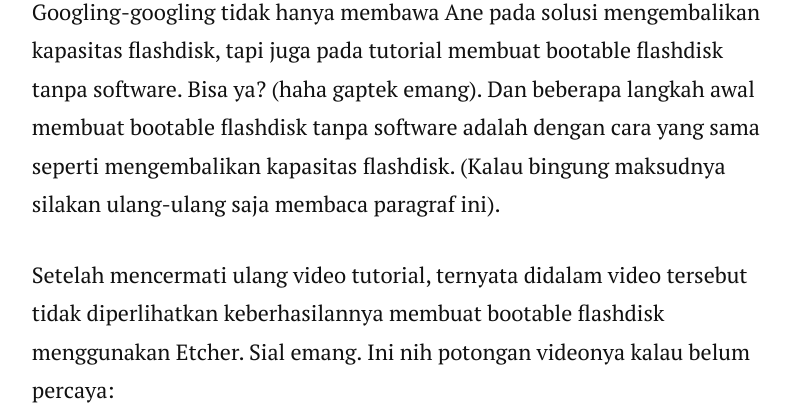
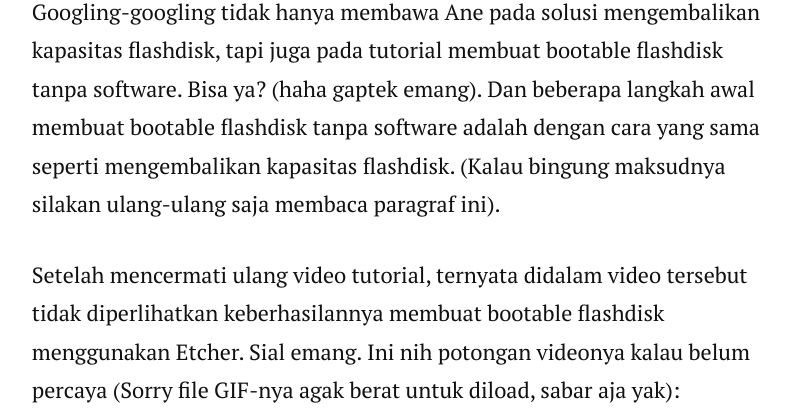
Before and after one commit to rifkifau/rifkifau.github.io, a Jekyll site: the page built from _posts/2019-01-19-berbagi-pengalaman-etcher-broke-my-usb-flashdisk.markdown, in a window 1280 px wide and 900 px high, scrolled down 6626 px, cut to the strip 0-418 px from the top of the window. Shown: the whole strip, without its empty margins (237-1027 px from the left). Built offline with Jekyll 4.4.1, drawn with Linux system fonts in a browser that asks for light colours; nearby versions of some CDN libraries; comment, search, counter and statistics services are not loaded.

Commit message:
Update 2019-01-19-berbagi-pengalaman-etcher-broke-my-usb-flashdisk.markdown

```diff
--- a/_posts/2019-01-19-berbagi-pengalaman-etcher-broke-my-usb-flashdisk.markdown
+++ b/_posts/2019-01-19-berbagi-pengalaman-etcher-broke-my-usb-flashdisk.markdown
@@ -80,6 +80,6 @@
 Googling-googling tidak hanya membawa Ane pada solusi mengembalikan kapasitas flashdisk, tapi juga pada tutorial membuat bootable flashdisk tanpa software. Bisa ya? (haha gaptek emang). Dan beberapa langkah awal membuat bootable flashdisk tanpa software adalah dengan cara yang sama seperti mengembalikan kapasitas flashdisk. (Kalau bingung maksudnya silakan ulang-ulang saja membaca paragraf ini).
 </p>
 <p>
-Setelah mencermati ulang video tutorial, ternyata didalam video tersebut tidak diperlihatkan keberhasilannya membuat bootable flashdisk menggunakan Etcher. Sial emang. Ini nih potongan videonya kalau belum percaya:
+Setelah mencermati ulang video tutorial, ternyata didalam video tersebut tidak diperlihatkan keberhasilannya membuat bootable flashdisk menggunakan Etcher. Sial emang. Ini nih potongan videonya kalau belum percaya (Sorry file GIF-nya agak berat untuk diload, sabar aja yak):
 </p>
-![berbagi pengalaman - etcher broke my usb - kembali normal](../../images/etcher/berbagi-pengalaman-etcher-broke-my-usb-potongan-video.mp4)
+![berbagi pengalaman - etcher broke my usb - kembali normal](../../images/etcher/berbagi-pengalaman-etcher-broke-my-usb-potongan-video.gif)
```
